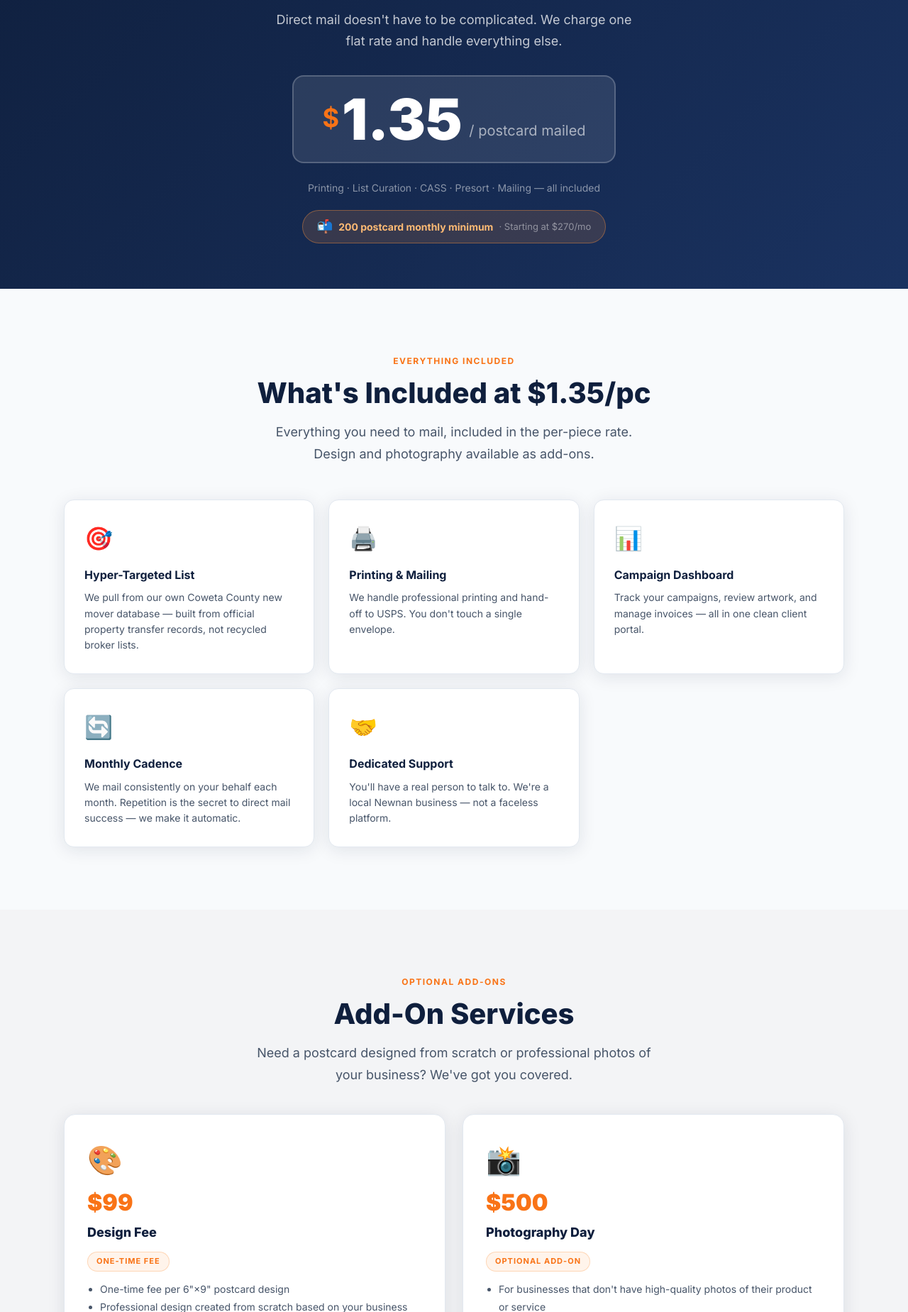
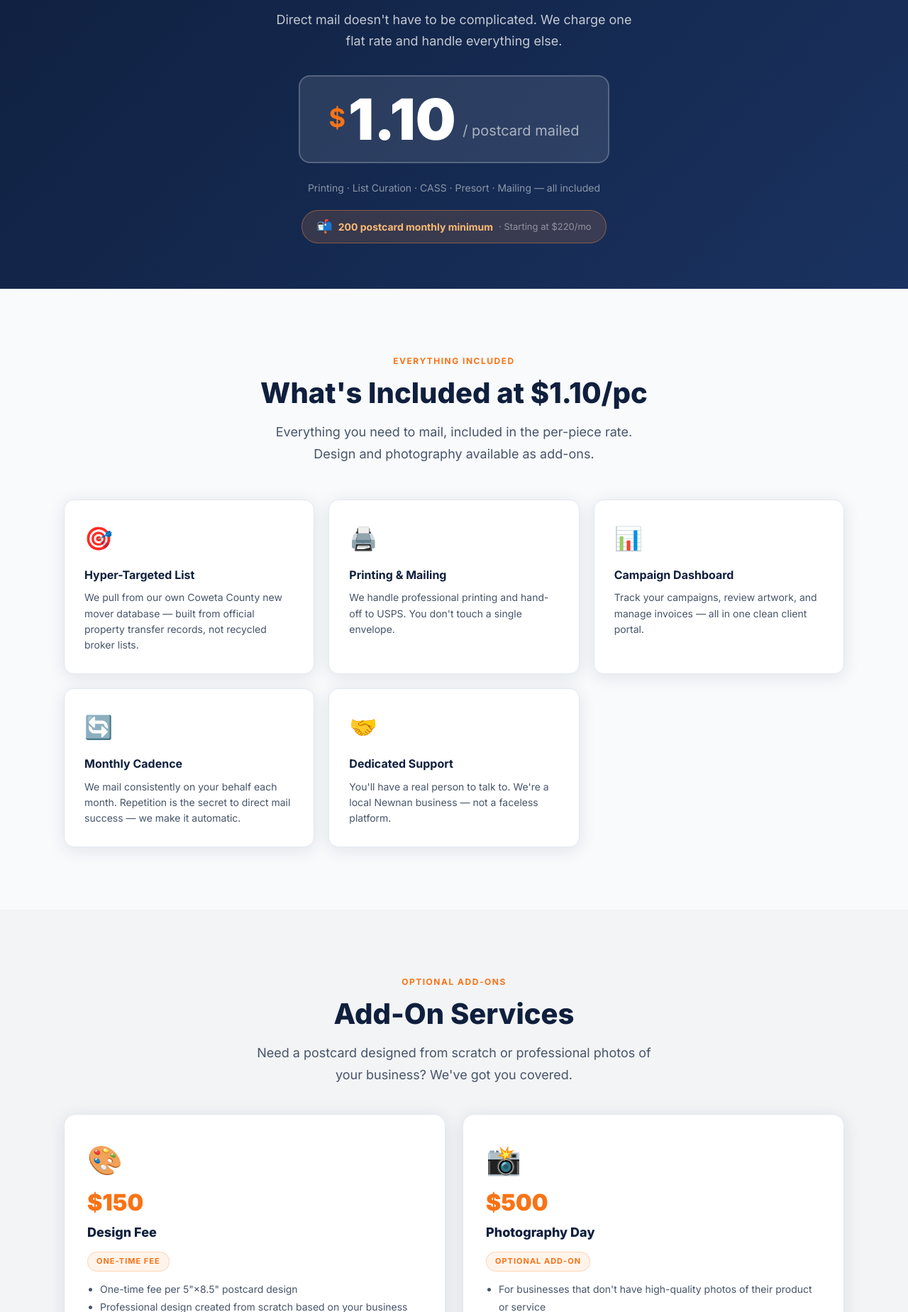
Before and after one commit to maverick-for-jesse/pinpoint-direct, a Flask app: page /pricing in a window 1280 px wide. Shown: the part 394-2243 px from the top of the page at 71% size. Run offline with Flask 3, Linux system fonts and the light colour scheme.

Commit message:
Update pricing: .10/pc,  design,  photo, 5x8.5 postcard size

```diff
--- a/app/templates/marketing/how_it_works.html
+++ b/app/templates/marketing/how_it_works.html
@@ -384,7 +384,7 @@
 
       <div class="faq-item">
         <div class="faq-q">What postcard sizes do you offer?</div>
-        <div class="faq-a">We offer standard 4×6 and oversized 6×9 postcards. Most clients prefer 6×9 for its higher visibility and better response rates.</div>
+        <div class="faq-a">We offer one size: our 5"×8.5" postcard. It's large enough to command attention in the mailbox and prints cost-effectively — giving your campaign maximum impact at the best price.</div>
       </div>
 
       <div class="faq-item">
--- a/app/templates/marketing/pricing.html
+++ b/app/templates/marketing/pricing.html
@@ -204,14 +204,14 @@
   <p>Direct mail doesn't have to be complicated. We charge one flat rate and handle everything else.</p>
   <div class="big-price">
     <span class="dollar">$</span>
-    <span class="amount">1.35</span>
+    <span class="amount">1.10</span>
     <span class="unit">&nbsp;/ postcard mailed</span>
   </div>
   <div style="font-size:14px; color:rgba(255,255,255,0.5); margin-bottom:20px;">Printing · List Curation · CASS · Presort · Mailing — all included</div>
   <div style="display:inline-flex; align-items:center; gap:8px; background:rgba(251,146,60,0.15); border:1px solid rgba(251,146,60,0.4); border-radius:30px; padding:8px 20px;">
     <span style="font-size:18px;">📬</span>
     <span style="font-size:14px; font-weight:700; color:#fdba74;">200 postcard monthly minimum</span>
-    <span style="font-size:13px; color:rgba(255,255,255,0.45);">· Starting at $270/mo</span>
+    <span style="font-size:13px; color:rgba(255,255,255,0.45);">· Starting at $220/mo</span>
   </div>
 </section>
 
@@ -220,7 +220,7 @@
   <div class="section-inner">
     <div style="text-align:center;">
       <span class="section-label">Everything Included</span>
-      <h2 class="section-title">What's Included at $1.35/pc</h2>
+      <h2 class="section-title">What's Included at $1.10/pc</h2>
       <p class="section-sub" style="margin:0 auto;">Everything you need to mail, included in the per-piece rate. Design and photography available as add-ons.</p>
     </div>
     <div class="included-grid">
@@ -264,11 +264,11 @@
     <div class="addon-grid">
       <div class="addon-card">
         <div class="addon-icon">🎨</div>
-        <div class="addon-price">$99</div>
+        <div class="addon-price">$150</div>
         <div class="addon-title">Design Fee</div>
         <div class="addon-tag">One-time fee</div>
         <ul>
-          <li>One-time fee per 6"×9" postcard design</li>
+          <li>One-time fee per 5"×8.5" postcard design</li>
           <li>Professional design created from scratch based on your business and offer</li>
           <li>You review and approve before anything prints</li>
           <li>Revisions included until you're happy</li>
@@ -294,7 +294,7 @@
 <section class="section roi-section">
   <div class="section-inner" style="text-align:center;">
     <span class="section-label" style="color:#fdba74;">Real Numbers</span>
-    <h2 class="section-title" style="color:white;">What Does $1.35/Postcard Actually Get You?</h2>
+    <h2 class="section-title" style="color:white;">What Does $1.10/Postcard Actually Get You?</h2>
     <p style="color:rgba(255,255,255,0.7); max-width:520px; margin:0 auto; font-size:17px;">New movers respond at 3–5x the rate of generic mail. Here's what that looks like for a concrete coating company:</p>
 
     <div class="roi-card">
@@ -302,7 +302,7 @@
       <div class="roi-title">500 postcards/month to new Coweta County homeowners</div>
       <div class="roi-row">
         <span class="label">Monthly spend</span>
-        <span class="value">$675</span>
+        <span class="value">$550</span>
       </div>
       <div class="roi-row">
         <span class="label">New mover response rate (industry avg)</span>
@@ -325,7 +325,7 @@
         <span class="value green">$9,000–$25,000</span>
       </div>
       <div style="margin-top:16px; padding:16px; background:rgba(104,211,145,0.1); border-radius:10px; border:1px solid rgba(104,211,145,0.2);">
-        <span style="color:#68d391; font-weight:800; font-size:18px;">13x–37x return on a $675 investment.</span>
+        <span style="color:#68d391; font-weight:800; font-size:18px;">13x–37x return on a $550 investment.</span>
         <div style="font-size:12px; color:rgba(255,255,255,0.4); margin-top:4px;">Based on industry response rate data from USPS & DMA. Your results will vary by business type, offer, and market conditions.</div>
       </div>
     </div>
@@ -401,7 +401,7 @@
       <div style="display:flex; gap:12px; justify-content:center; flex-wrap:wrap; margin-bottom:24px;">
         <div style="background:white; border-radius:10px; padding:14px 24px; border:1px solid var(--gray-200);">
           <div style="font-size:11px; font-weight:700; text-transform:uppercase; letter-spacing:1px; color:var(--gray-400); margin-bottom:4px;">Standard Rate</div>
-          <div style="font-size:22px; font-weight:900; color:var(--gray-400); text-decoration:line-through;">$1.35/postcard</div>
+          <div style="font-size:22px; font-weight:900; color:var(--gray-400); text-decoration:line-through;">$1.10/postcard</div>
         </div>
         <div style="background:var(--orange); border-radius:10px; padding:14px 24px;">
           <div style="font-size:11px; font-weight:700; text-transform:uppercase; letter-spacing:1px; color:rgba(255,255,255,0.7); margin-bottom:4px;">Beta Rate</div>
@@ -426,11 +426,11 @@
     <div style="display:flex; flex-direction:column; gap:20px;">
       <div style="border:1px solid var(--gray-200); border-radius:12px; padding:24px;">
         <h4 style="font-weight:700; color:var(--navy); margin-bottom:8px;">How many postcards should I send per month?</h4>
-        <p style="font-size:14px; color:var(--gray-600); line-height:1.7;">We require a minimum of 200 postcards/month — that's $270/mo to start. Most clients begin there and scale to 300–500/month once they see results building. We'll help you figure out the right volume for your goals during onboarding.</p>
+        <p style="font-size:14px; color:var(--gray-600); line-height:1.7;">We require a minimum of 200 postcards/month — that's $220/mo to start. Most clients begin there and scale to 300–500/month once they see results building. We'll help you figure out the right volume for your goals during onboarding.</p>
       </div>
       <div style="border:1px solid var(--gray-200); border-radius:12px; padding:24px;">
         <h4 style="font-weight:700; color:var(--navy); margin-bottom:8px;">Is design included?</h4>
-        <p style="font-size:14px; color:var(--gray-600); line-height:1.7;">Design is a one-time $99 add-on per postcard. If you already have a design you love, we can work with that. If you need us to build one from scratch, we'll design it, send you a proof, and revise until you're happy. Photography is also available for $500 if you need professional product or service shots.</p>
+        <p style="font-size:14px; color:var(--gray-600); line-height:1.7;">Design is a one-time $150 add-on per postcard. If you already have a design you love, we can work with that. If you need us to build one from scratch, we'll design it, send you a proof, and revise until you're happy. Photography is also available for $500 if you need professional product or service shots.</p>
       </div>
       <div style="border:1px solid var(--gray-200); border-radius:12px; padding:24px;">
         <h4 style="font-weight:700; color:var(--navy); margin-bottom:8px;">Why is there a 200 postcard minimum?</h4>
@@ -459,7 +459,7 @@
 <!-- ── FINAL CTA ── -->
 <section style="background:var(--navy); padding:80px 40px; text-align:center;">
   <span class="section-label" style="color:#fdba74;">Ready to Start?</span>
-  <h2 style="font-size:clamp(28px,4vw,44px); font-weight:900; color:white; margin:12px 0 16px; letter-spacing:-0.5px;">$1.35 a postcard. Real homeowners.<br>Real results.</h2>
+  <h2 style="font-size:clamp(28px,4vw,44px); font-weight:900; color:white; margin:12px 0 16px; letter-spacing:-0.5px;">$1.10 a postcard. Real homeowners.<br>Real results.</h2>
   <p style="font-size:17px; color:rgba(255,255,255,0.7); max-width:480px; margin:0 auto 32px; line-height:1.7;">Apply for beta access and lock in founding customer pricing before we open to the public.</p>
   <a href="{{ url_for('marketing.get_started') }}" class="btn btn-primary" style="font-size:17px; padding:18px 44px;">
     Apply for Beta Access →
```
Also changed, not shown: app/templates/client/wizard_step2.html (+5 -5 lines).
